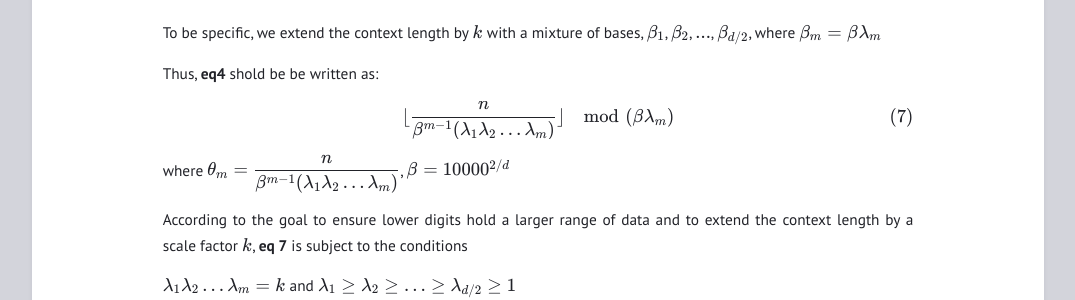
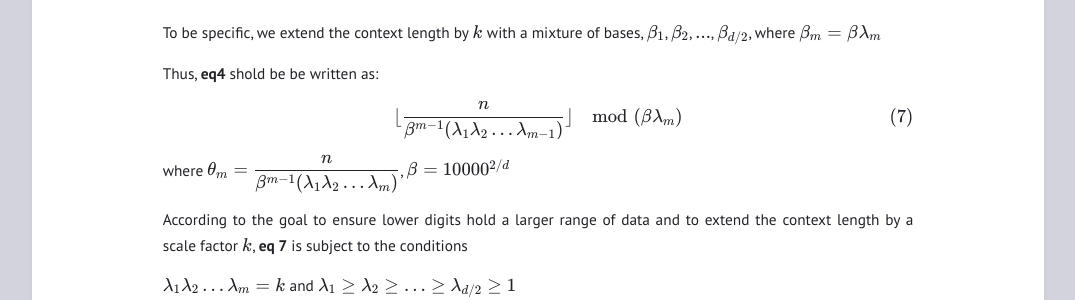
Before and after one commit to NormXU/NormXU.github.io, a Jekyll site: the page built from _posts/2023-08-13-Rethinking-Rotary-Position-Embedding-2.md, in a window 1280 px wide and 900 px high, scrolled down 2422 px. Shown: the part 159-459 px from the top of the window, without its empty margins (102-1177 px from the left). Built offline with Jekyll 4.4.1, drawn with Linux system fonts in a browser that asks for light colours.

Commit message:
fix formula in blog2

```diff
--- a/_posts/2023-08-13-Rethinking-Rotary-Position-Embedding-2.md
+++ b/_posts/2023-08-13-Rethinking-Rotary-Position-Embedding-2.md
@@ -4,7 +4,7 @@ title: "Expand the Context Length with RoPE, Part 2 -- Further Research about β
 categories: LLM
 ---
 
-> Translated from the [post](https://kexue.fm/archives/9676), originally written in Chinese by Su, Jianlin
+> Translated from the [post](https://kexue.fm/archives/9706), originally written in Chinese by Su, Jianlin
 >
 > Translated by Norm Inui
 
@@ -84,7 +84,7 @@ To be specific, we extend the context length by $$k$$ with a mixture of bases, $
 
 Thus, **eq4** shold be be written as:
 
-$$ \begin{equation} \lfloor\dfrac{n}{\beta^{m-1}(\lambda_1\lambda_2…\lambda_m)}\rfloor \mod (\beta\lambda_m) \end{equation} $$
+$$ \begin{equation} \lfloor\dfrac{n}{\beta^{m-1}(\lambda_1\lambda_2…\lambda_{m-1})}\rfloor \mod (\beta\lambda_m) \end{equation} $$
 
 where $$\theta_m = \dfrac{n}{\beta^{m-1}(\lambda_1\lambda_2…\lambda_m)}$$, $$\beta = 10000^{2/d}$$
 
```
